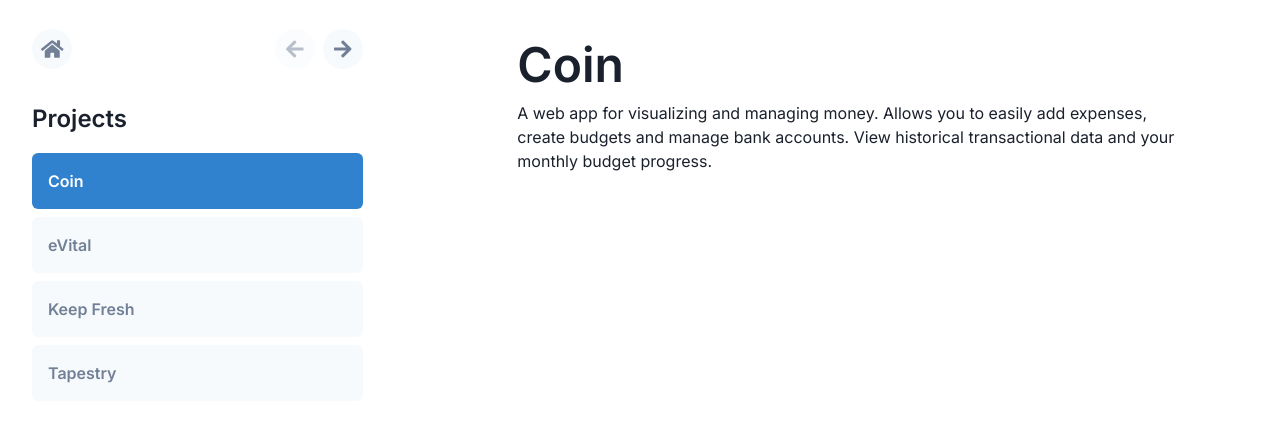
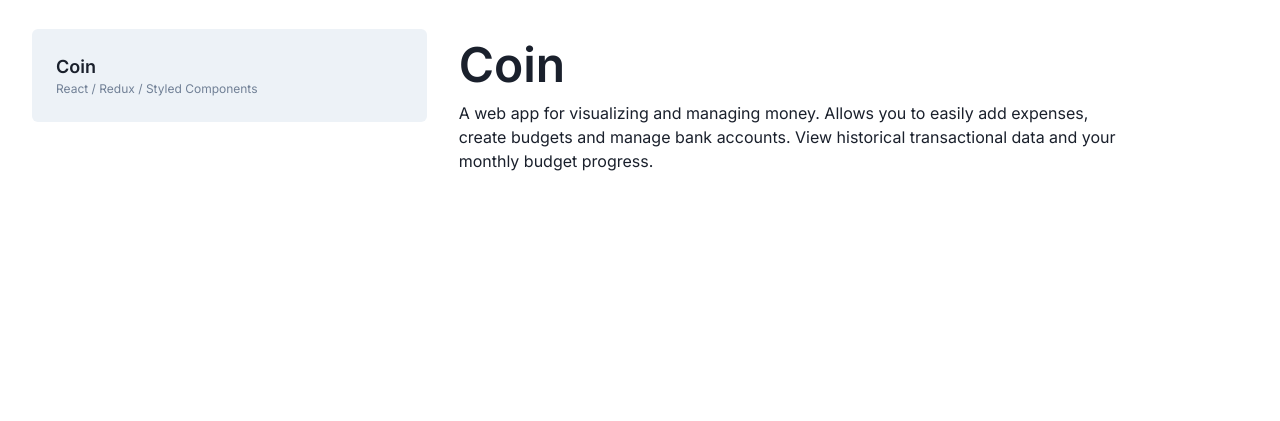
Before and after one commit to nandanmen/me, a Gatsby site: page /projects/coin in a window 1280 px wide. Shown: the part 99-520 px from the top of the page. Built offline with nearby package versions, Linux system fonts and the light colour scheme; Gatsby itself is replaced by a stand-in of ours.

Commit message:
refactor: extract project card into own component

```diff
--- a/gatsby-browser.js
+++ b/gatsby-browser.js
@@ -1 +1,7 @@
+import React from 'react'
+import Layout from './src/components/Layout'
 import './src/css/index.scss'
+
+export const wrapPageElement = ({ element }) => {
+  return <Layout>{element}</Layout>
+}
--- a/src/components/LinkButton.tsx
+++ b/src/components/Button.tsx
@@ -1,23 +1,20 @@
 import React, { ReactNode } from 'react'
 import clsx from 'clsx'
-import { Link } from 'gatsby'
 
-type LinkButtonProps = {
-  to: string
+type ButtonProps = {
   children: ReactNode
   className?: string
   disabled?: boolean
 }
 
-export default function LinkButton({
+export default function Button({
   children,
-  to,
   className = '',
   disabled = false,
-}: LinkButtonProps) {
+}: ButtonProps) {
   return (
-    <Link
-      to={to}
+    <button
+      disabled={disabled}
       className={clsx(
         'w-10 h-10 bg-gray-100 rounded-full text-gray-600 flex items-center justify-center text-xl',
         disabled ? 'opacity-50 pointer-events-none cursor-not-allowed' : '',
@@ -25,6 +22,6 @@ export default function LinkButton({
       )}
     >
       {children}
-    </Link>
+    </button>
   )
 }
--- a/src/components/Layout.tsx
+++ b/src/components/Layout.tsx
@@ -28,11 +28,7 @@ Layout.Sidebar = function Sidebar({
   children,
   className = '',
 }: ChildrenProps & { className?: string }) {
-  return (
-    <aside className={clsx('lg:mr-16', styles.about, className)}>
-      {children}
-    </aside>
-  )
+  return <aside className={clsx(styles.about, className)}>{children}</aside>
 }
 
 Layout.Content = function Content({ children }: ChildrenProps) {
--- /dev/null
+++ b/src/components/ProjectCard.tsx
@@ -0,0 +1,56 @@
+import React from 'react'
+import clsx from 'clsx'
+import { Link } from 'gatsby'
+import { FontAwesomeIcon } from '@fortawesome/react-fontawesome'
+import { faArrowRight } from '@fortawesome/free-solid-svg-icons'
+
+import { Project } from '../hooks/useProjects'
+import Button from './Button'
+import Tapestry from './Tapestry'
+import styles from './css/ProjectCard.module.scss'
+
+type ProjectCardProps = {
+  variant?: 'link'
+} & Project
+
+function ProjectCard({ frontmatter, variant }: ProjectCardProps) {
+  const components: Record<string, () => JSX.Element> = {
+    Tapestry,
+  }
+  const Component = components[frontmatter.title]
+  const Wrapper = variant === 'link' ? Link : 'section'
+  return (
+    <Wrapper
+      to={frontmatter.path}
+      className={clsx(
+        'p-6 rounded-md bg-gray-200 flex flex-col-reverse justify-between relative',
+        styles.project,
+        variant === 'link' ? styles.link : ''
+      )}
+    >
+      <header>
+        <h1 className="text-lg font-semibold">{frontmatter.title}</h1>
+        <p className="text-xs text-gray-600">
+          {frontmatter.tech.map((name, index) => (
+            <span key={name}>
+              {name}
+              {index === frontmatter.tech.length - 1 ? '' : ' / '}
+            </span>
+          ))}
+        </p>
+      </header>
+      {Component && <Component />}
+      {variant === 'link' && (
+        <Button className={clsx('absolute', styles.button)}>
+          <FontAwesomeIcon icon={faArrowRight} />
+        </Button>
+      )}
+    </Wrapper>
+  )
+}
+
+ProjectCard.variants = {
+  link: 'link',
+} as const
+
+export default ProjectCard
--- /dev/null
+++ b/src/components/css/ProjectCard.module.scss
@@ -0,0 +1,35 @@
+$lg-breakpoint: 1024px;
+
+.project {
+  height: 20rem;
+  transition: all 0.1s ease-out;
+
+  > svg {
+    @apply m-auto;
+  }
+
+  @media (min-width: $lg-breakpoint) {
+    height: auto;
+    width: 100%;
+
+    > svg {
+      @apply w-9/12;
+    }
+  }
+}
+
+.link {
+  &:hover {
+    @apply bg-blue-600 text-white;
+
+    p,
+    > svg {
+      @apply text-white;
+    }
+  }
+}
+
+.button {
+  top: 0.75rem;
+  right: 0.75rem;
+}
--- a/src/pages/index.tsx
+++ b/src/pages/index.tsx
@@ -1,21 +1,17 @@
 import React from 'react'
-import { Link } from 'gatsby'
 import clsx from 'clsx'
-import { FontAwesomeIcon } from '@fortawesome/react-fontawesome'
-import { faArrowRight } from '@fortawesome/free-solid-svg-icons'
 
-import LinkButton from '../components/LinkButton'
 import Layout from '../components/Layout'
-import Tapestry from '../components/Tapestry'
+import ProjectCard from '../components/ProjectCard'
 import styles from '../css/Home.module.scss'
 import useMeta from '../hooks/useMeta'
-import useProjects, { Project } from '../hooks/useProjects'
+import useProjects from '../hooks/useProjects'
 
 export default function Home() {
   const { about, description } = useMeta()
   const projects = useProjects()
   return (
-    <Layout>
+    <>
       <Layout.Sidebar className={styles.about}>
         <section className="mb-8 lg:col-start-1 lg:col-span-2">
           <div
@@ -35,46 +31,11 @@ export default function Home() {
               key={project.id}
               className={clsx('mb-4', styles.project_list_item)}
             >
-              <ProjectCard {...project} />
+              <ProjectCard {...project} variant={ProjectCard.variants.link} />
             </li>
           ))}
         </ul>
       </Layout.Content>
-    </Layout>
+    </>
   )
 }
-
-function ProjectCard({ frontmatter }: Project) {
-  const components: Record<string, () => JSX.Element> = {
-    Tapestry,
-  }
-  const Component = components[frontmatter.title]
-  return (
-    <Link
-      to={frontmatter.path}
-      className={clsx(
-        'p-6 rounded-md bg-gray-200 flex flex-col-reverse justify-between relative hover:bg-blue-600 hover:text-white',
-        styles.project
-      )}
-    >
-      <header>
-        <h1 className="text-lg font-semibold">{frontmatter.title}</h1>
-        <p className="text-xs text-gray-600">
-          {frontmatter.tech.map((name, index) => (
-            <span key={name}>
-              {name}
-              {index === frontmatter.tech.length - 1 ? '' : ' / '}
-            </span>
-          ))}
-        </p>
-      </header>
-      {Component && <Component />}
-      <LinkButton
-        to={frontmatter.path}
-        className={clsx('absolute', styles.project_button)}
-      >
-        <FontAwesomeIcon icon={faArrowRight} />
-      </LinkButton>
-    </Link>
-  )
-}
--- a/src/templates/Project.tsx
+++ b/src/templates/Project.tsx
@@ -8,9 +8,9 @@ import {
   faArrowRight,
 } from '@fortawesome/free-solid-svg-icons'
 
-import LinkButton from '../components/LinkButton'
+import ProjectCard from '../components/ProjectCard'
 import Layout from '../components/Layout'
-import useProjects, { Project } from '../hooks/useProjects'
+import { Project } from '../hooks/useProjects'
 
 type ProjectPageData = {
   markdownRemark: Project
@@ -34,62 +34,22 @@ export default function ProjectPageTemplate({
   data,
   pageContext,
 }: PageProps<ProjectPageData>) {
-  const projects = useProjects()
   const project = data.markdownRemark
   const { next, previous, pagePath } = pageContext as PageContext
   return (
-    <Layout>
+    <>
       <Layout.Sidebar>
-        <section className="h-full relative">
-          <nav className="flex justify-between mb-8">
-            <LinkButton to="/">
-              <FontAwesomeIcon icon={faHome} />
-            </LinkButton>
-            <div className="flex">
-              <LinkButton
-                to={previous?.frontmatter.path || '/'}
-                className="mr-2"
-                disabled={previous === null}
-              >
-                <FontAwesomeIcon icon={faArrowLeft} />
-              </LinkButton>
-              <LinkButton
-                to={next?.frontmatter.path || '/'}
-                disabled={next === null}
-              >
-                <FontAwesomeIcon icon={faArrowRight} />
-              </LinkButton>
-            </div>
-          </nav>
-          <h1 className="font-semibold text-2xl mb-4">Projects</h1>
-          <ul>
-            {projects.map(project => (
-              <li
-                key={project.id}
-                className={clsx(
-                  project.frontmatter.path === pagePath
-                    ? 'bg-blue-600 text-white'
-                    : 'bg-gray-100 text-gray-600',
-                  'p-4 font-semibold mb-2 rounded-md hover:bg-blue-400 hover:text-white'
-                )}
-              >
-                <Link to={project.frontmatter.path}>
-                  {project.frontmatter.title}
-                </Link>
-              </li>
-            ))}
-          </ul>
-        </section>
+        <ProjectCard {...project} />
       </Layout.Sidebar>
       <Layout.Content>
-        <section className="max-w-2xl mx-auto">
+        <section className="max-w-2xl">
           <h1 className="font-semibold text-5xl">
             {project.frontmatter.title}
           </h1>
           <article dangerouslySetInnerHTML={{ __html: project.html }} />
         </section>
       </Layout.Content>
-    </Layout>
+    </>
   )
 }
 
```
